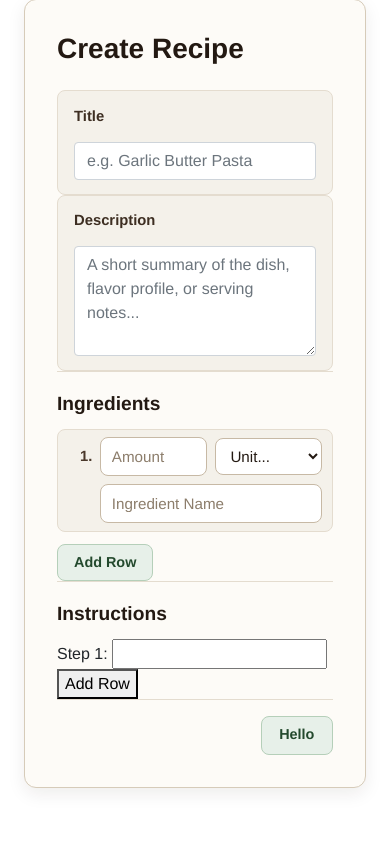
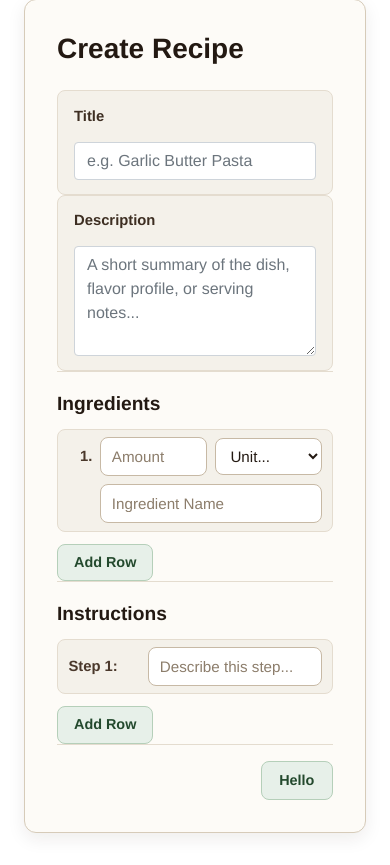
Before and after one commit to Gazdalman/cauldron_capstone_project, an ASP.NET Core app: page /recipes/new in a window 390 px wide. Shown: the part 158-1023 px from the top of the page. Before the commit the page ends 949 px from the top, so only its background shows below. Run offline with ASP.NET Core 8, Linux system fonts and the light colour scheme; style sheets or scripts are compiled from the project's sources; some libraries are stand-ins or nearby versions.

Commit message:
Whole form styled with accessibility identifiers added

```diff
--- a/Pages/Recipes/InstructionSection.razor
+++ b/Pages/Recipes/InstructionSection.razor
@@ -1,41 +1,71 @@
-@using System.ComponentModel
-<div>
+<div class="instruction-section">
+  <div class="instruction-rows">
     @foreach (var (step, index) in steps.Select((step, index) => (step, index)))
     {
-    <div>
-      Step @(index + 1):
-      <input
+      var moveClass = index == movedRowIndex
+        ? (moveDirection < 0 ? "row-moved-up" : "row-moved-down")
+        : string.Empty;
+
+      <div id="instruction-row-@(index + 1)" class="instruction-row @moveClass">
+        <span class="instruction-step-label">Step @(index + 1):</span>
+
+        <label for="instruction-step-@(index + 1)" class="sr-only">Step @(index + 1) instructions</label>
+        <input id="instruction-step-@(index + 1)"
+               type="text"
+               class="instruction-input"
+               placeholder="Describe this step..."
                value="@steps[index]"
-      @oninput="e => OnChange(index, e.Value?.ToString())"/>
+               @oninput="e => OnChange(index, e.Value?.ToString())" />
+
         @if (steps.Count > 1)
         {
-        <button @onclick="() => RemoveRow(index)">X</button>
-        @if (index > 0)
-        {
-          <button
-          @onclick="() => MoveRow(-1, index)">Up</button>
+          <div class="instruction-row-actions">
+            <button type="button"
+                    class="row-btn row-btn-remove"
+                    aria-label="Remove step @(index + 1)"
+                    @onclick="() => RemoveRow(index)">
+              X
+            </button>
 
-        }
-        if (index != steps.Count - 1)
-        {
-          <button
-          @onclick="() => MoveRow(1, index)">Down</button>
-        }
-      }
+            <button type="button"
+                    class="row-btn row-btn-move"
+                    disabled="@(index == 0)"
+                    aria-label="Move step @(index + 1) up"
+                    @onclick="() => MoveRow(-1, index)">
+              Up
+            </button>
 
+            <button type="button"
+                    class="row-btn row-btn-move"
+                    disabled="@(index == steps.Count - 1)"
+                    aria-label="Move step @(index + 1) down"
+                    @onclick="() => MoveRow(1, index)">
+              Down
+            </button>
           </div>
         }
-    <button @onclick="AddRow">Add Row</button>
+      </div>
+    }
+  </div>
 
+  <button type="button"
+          id="add-instruction-row-btn"
+          class="add-row-btn"
+          @onclick="AddRow">
+    Add Row
+  </button>
 </div>
 
 @code {
-  private List<string> steps = new() {string.Empty };
+  private List<string> steps = new() { string.Empty };
+  private int? movedRowIndex;
+  private int moveDirection;
 
-  private void OnChange(int index, string val)
+  private void OnChange(int index, string? val)
   {
-    steps[index] = val;
+    steps[index] = val ?? string.Empty;
   }
+
   private void AddRow()
   {
     steps.Add(string.Empty);
@@ -46,20 +76,32 @@
     steps.RemoveAt(index);
   }
 
-  private void MoveRow(int dir, int index)
+  private async Task MoveRow(int dir, int index)
   {
-    string val;
     if (dir < 0)
     {
-      val = steps[index - 1];
-      steps[index-1] = steps[index];
-      steps[index] = val;
+      (steps[index - 1], steps[index]) = (steps[index], steps[index - 1]);
+      await TriggerMoveAnimation(index - 1, -1);
     }
     else
     {
-      val = steps[index + 1];
-      steps[index + 1] = steps[index];
-      steps[index] = val;
+      (steps[index + 1], steps[index]) = (steps[index], steps[index + 1]);
+      await TriggerMoveAnimation(index + 1, 1);
+    }
+  }
+
+  private async Task TriggerMoveAnimation(int targetIndex, int dir)
+  {
+    movedRowIndex = targetIndex;
+    moveDirection = dir;
+    StateHasChanged();
+
+    await Task.Delay(220);
+
+    if (movedRowIndex == targetIndex)
+    {
+      movedRowIndex = null;
+      StateHasChanged();
     }
   }
 }
--- /dev/null
+++ b/Pages/Recipes/InstructionSection.razor.css
@@ -0,0 +1,190 @@
+.instruction-section {
+  display: flex;
+  flex-direction: column;
+  gap: 0.75rem;
+}
+
+.instruction-rows {
+  display: flex;
+  flex-direction: column;
+  gap: 0.55rem;
+}
+
+.instruction-row {
+  display: grid;
+  grid-template-columns: 4.5rem minmax(0, 1fr) 10.5rem;
+  align-items: center;
+  gap: 0.5rem;
+  width: 100%;
+  padding: 0.45rem 0.65rem;
+  background-color: #f4f1ea;
+  border: 1px solid #e4dccf;
+  border-radius: 8px;
+  box-sizing: border-box;
+}
+
+.instruction-step-label {
+  font-size: 0.925rem;
+  font-weight: 600;
+  color: #4a382b;
+  white-space: nowrap;
+}
+
+.instruction-input {
+  width: 100%;
+  min-width: 0;
+  padding: 0.5rem 0.65rem;
+  font-size: 0.95rem;
+  line-height: 1.4;
+  color: #231912;
+  background-color: #ffffff;
+  border: 1px solid #c7b9a5;
+  border-radius: 8px;
+  transition: border-color 0.15s ease, box-shadow 0.15s ease;
+  box-sizing: border-box;
+}
+
+.instruction-input::placeholder {
+  color: #8c7d6b;
+}
+
+.instruction-input:focus,
+.instruction-input:focus-visible {
+  outline: none;
+  border-color: #2f5d3a !important;
+  box-shadow: 0 0 0 3px rgba(47, 93, 58, 0.22) !important;
+}
+
+.instruction-row-actions {
+  display: flex;
+  align-items: center;
+  justify-content: flex-start;
+  gap: 0.35rem;
+}
+
+.row-btn {
+  width: 3.1rem;
+  padding: 0.35rem 0;
+  font-size: 0.85rem;
+  font-weight: 600;
+  line-height: 1.3;
+  text-align: center;
+  border-radius: 8px;
+  border: 1px solid #c7b9a5;
+  background-color: #ffffff;
+  color: #3d2e22;
+  cursor: pointer;
+  transition: background-color 0.15s ease, border-color 0.15s ease, color 0.15s ease, opacity 0.15s ease;
+}
+
+.row-btn:hover:not(:disabled) {
+  background-color: #eae4d7;
+  border-color: #b09f88;
+}
+
+.row-btn:focus-visible {
+  outline: none;
+  border-color: #2f5d3a;
+  box-shadow: 0 0 0 3px rgba(47, 93, 58, 0.2);
+}
+
+.row-btn:disabled {
+  opacity: 0.45;
+  cursor: not-allowed;
+  background-color: #f4f1ea;
+  border-color: #e4dccf;
+  color: #9a8b78;
+}
+
+.row-btn-remove {
+  color: #b43229;
+  border-color: #e3a7a2;
+  background-color: #ffffff;
+}
+
+.row-btn-remove:hover:not(:disabled) {
+  background-color: #fdf2f1;
+  border-color: #d4837d;
+}
+
+.add-row-btn {
+  align-self: flex-start;
+  padding: 0.5rem 1rem;
+  font-size: 0.9rem;
+  font-weight: 600;
+  line-height: 1.35;
+  color: #23492d;
+  background-color: #e7f0e9;
+  border: 1px solid #b5cfb9;
+  border-radius: 8px;
+  cursor: pointer;
+  transition: background-color 0.15s ease, border-color 0.15s ease;
+}
+
+.add-row-btn:hover {
+  background-color: #d6e6d9;
+  border-color: #96ba9c;
+}
+
+.add-row-btn:focus-visible {
+  outline: none;
+  border-color: #2f5d3a;
+  box-shadow: 0 0 0 3px rgba(47, 93, 58, 0.2);
+}
+
+@keyframes slideFromBelow {
+  0% {
+    transform: translateY(10px);
+    background-color: #e7f0e9;
+    border-color: #b5cfb9;
+  }
+  100% {
+    transform: translateY(0);
+    background-color: #f4f1ea;
+    border-color: #e4dccf;
+  }
+}
+
+@keyframes slideFromAbove {
+  0% {
+    transform: translateY(-10px);
+    background-color: #e7f0e9;
+    border-color: #b5cfb9;
+  }
+  100% {
+    transform: translateY(0);
+    background-color: #f4f1ea;
+    border-color: #e4dccf;
+  }
+}
+
+.row-moved-up {
+  animation: slideFromBelow 0.22s ease-out;
+}
+
+.row-moved-down {
+  animation: slideFromAbove 0.22s ease-out;
+}
+
+.sr-only {
+  position: absolute;
+  width: 1px;
+  height: 1px;
+  padding: 0;
+  margin: -1px;
+  overflow: hidden;
+  clip: rect(0, 0, 0, 0);
+  white-space: nowrap;
+  border: 0;
+}
+
+@media (max-width: 600px) {
+  .instruction-row {
+    grid-template-columns: 4.5rem minmax(0, 1fr);
+  }
+
+  .instruction-row-actions {
+    grid-column: 1 / -1;
+    justify-content: flex-start;
+  }
+}
```
Lines whose indentation alone changed are shown as unchanged.
